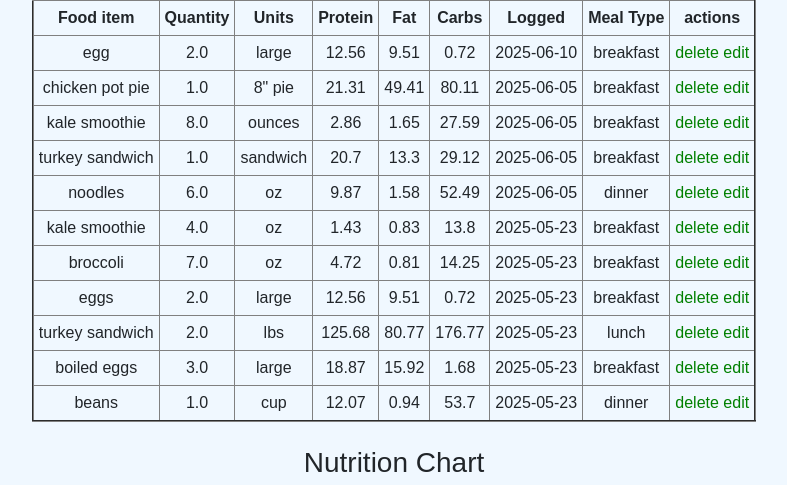
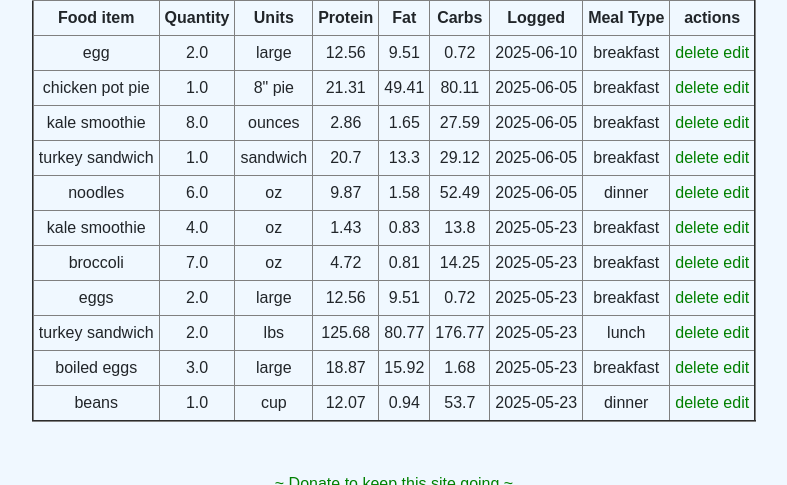
Before and after one commit to kcamacho1/AI_food_journal, a Flask app: page /food_journal in a window 1280 px wide. Shown: the part 387-872 px from the top of the page, without its empty margins (246-1033 px from the left). Run offline with Flask 3, Linux system fonts and the light colour scheme; data comes from the database, SQL or seed files in the repository; some libraries are stand-ins or nearby versions.

Commit message:
removed nutrition chart

```diff
--- a/static/styles.css
+++ b/static/styles.css
@@ -109,10 +109,7 @@ body {
     margin-top: 50px;
     color: var(--main-font)
 }
-/* Custom dropdown hover behavior */
-.nav-item.dropdown:hover .dropdown-menu {
-    display: block;
-}
+
 
 .dropdown-menu {
     display: none;
--- a/templates/food_journal.html
+++ b/templates/food_journal.html
@@ -76,11 +76,6 @@
         {% endfor %}
     </table>
     {% endif %}
-    <div>
-        <br>
-        <h3>Nutrition Chart</h3>
-        <img src="/chart/week" alt="Weekly Nutrition Chart">
-    </div>
 
 <script>
   const modal = document.getElementById("spreadsheetModal");
```
